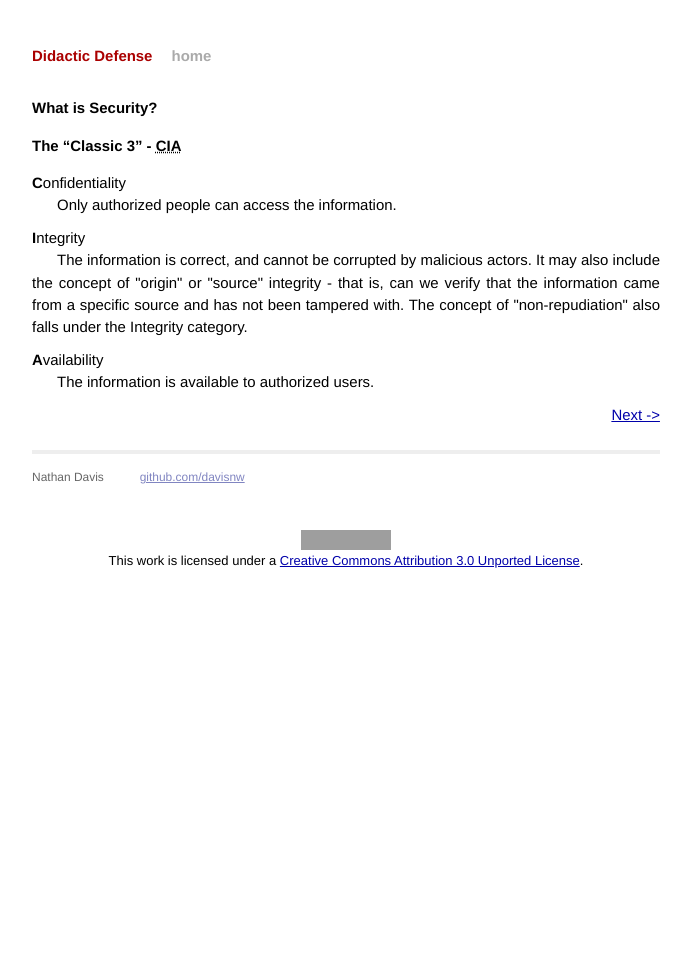
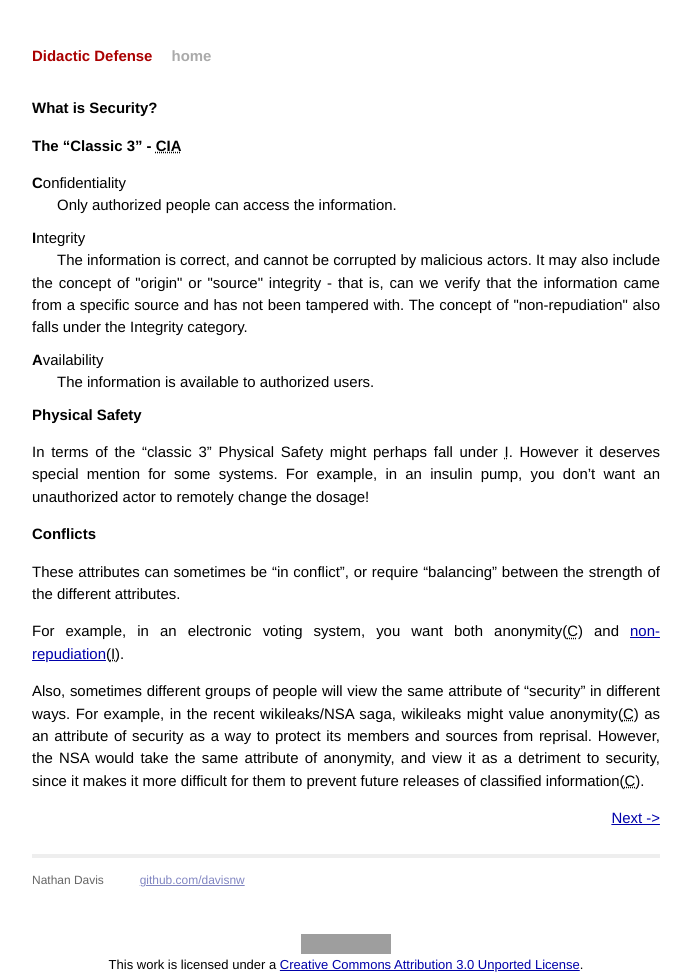
Before and after one commit to davisnw/didactic-defense, a Jekyll site: the page built from WhatIsSecurity/index.markdown, in a window 1280 px wide. Shown: the whole page, without its empty margins (294-985 px from the left). Built offline with Jekyll 4.4.1, drawn with Linux system fonts in a browser that asks for light colours; before the commit the page ends 945 px from its top, so only the background shows below that; grey boxes are pictures that could not be loaded.

Commit message:
Added additional content to WhatIsSecurity

```diff
--- a/WhatIsSecurity/index.markdown
+++ b/WhatIsSecurity/index.markdown
@@ -16,3 +16,13 @@
 	<dt>Availability</dt>
 	<dd>The information is available to authorized users.</dd>
 </dl>
+
+# Physical Safety
+In terms of the "classic 3" Physical Safety might perhaps fall under <abbr title="Integrity">I</abbr>.  However it deserves special mention for some systems.  For example, in an insulin pump, you don't want an unauthorized actor to remotely change the dosage!
+
+# Conflicts
+These attributes can sometimes be "in conflict", or require "balancing" between the strength of the different attributes.
+
+For example, in an electronic voting system, you want both anonymity(<abbr title="Confidentiality">C</abbr>) and [non-repudiation](http://en.wikipedia.org/wiki/Non-repudiation)(<abbr title="Integrity">I</abbr>).
+
+Also, sometimes different groups of people will view the same attribute of "security" in different ways.  For example, in the recent wikileaks/NSA saga, wikileaks might value anonymity(<abbr title="Confidentiality">C</abbr>) as an attribute of security as a way to protect its members and sources from reprisal.  However, the NSA would take the same attribute of anonymity, and view it as a detriment to security, since it makes it more difficult for them to prevent future releases of classified information(<abbr title="Confidentiality">C</abbr>).
```
